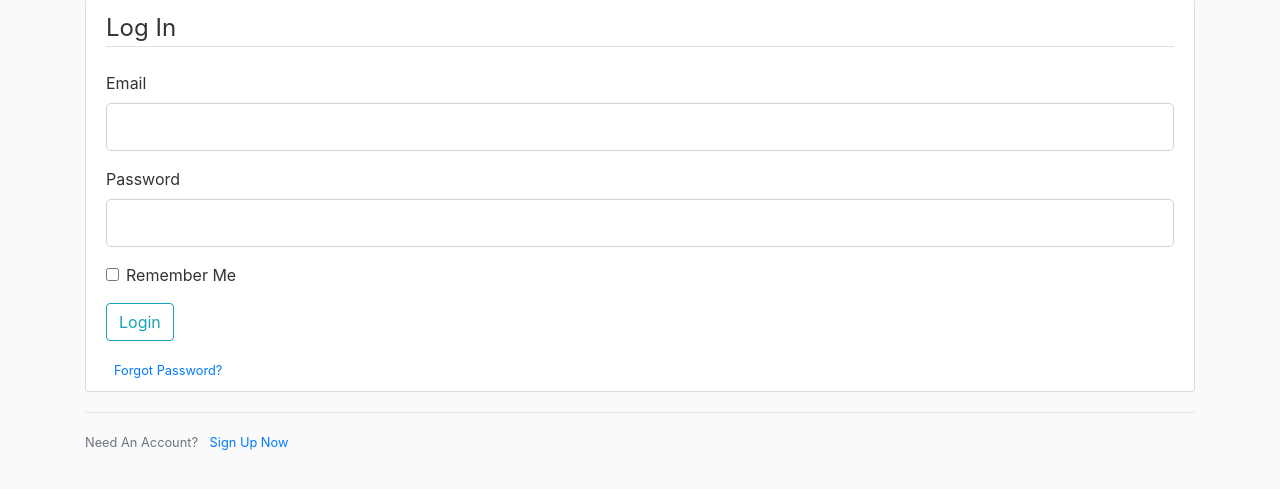
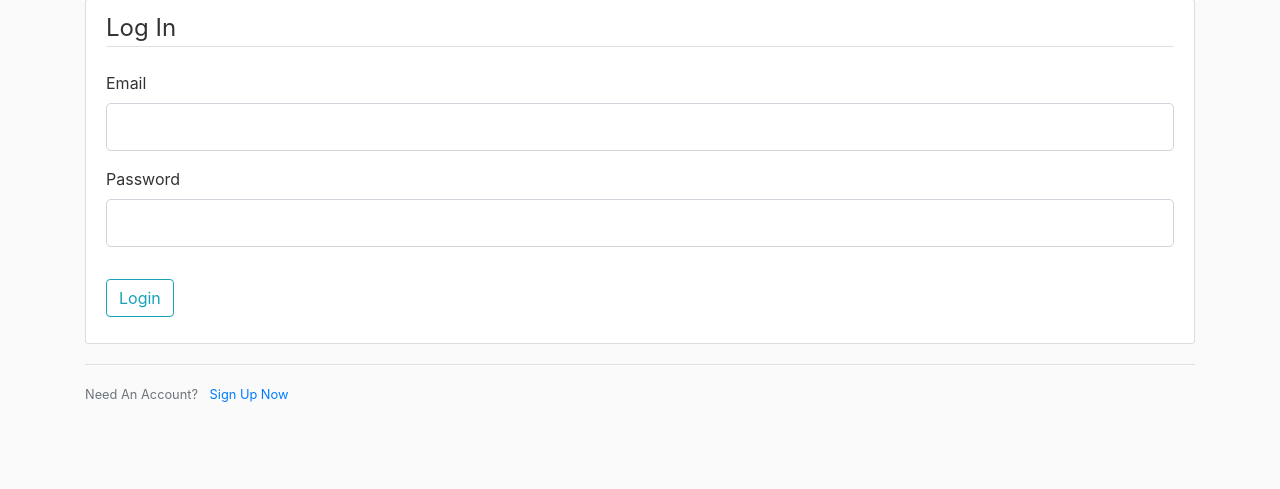
Before and after one commit to jboakyedonkor/OBS4, a Flask app: page /login in a window 1280 px wide. Shown: the part 81-570 px from the top of the page. Run offline with Flask 2, Linux system fonts and the light colour scheme; some libraries are stand-ins or nearby versions.

Commit message:
Removed Remember me

```diff
--- a/web_client/routes.py
+++ b/web_client/routes.py
@@ -58,7 +58,7 @@ def login():
         user = User.query.filter_by(email=form.email.data).first()
         if user and bcrypt.check_password_hash(
                 user.password, form.password.data):
-            login_user(user, remember=form.remember.data)
+            login_user(user)
 
 
             token = generate_token(user.username)
--- a/web_client/templates/login.html
+++ b/web_client/templates/login.html
@@ -31,17 +31,17 @@
                         {{ form.password(class="form-control form-control-lg") }}
                     {% endif %}
                 </div>
-                <div class="form-check">
+                <!-- <div class="form-check">
                     {{ form.remember(class="form-check-input") }}
                     {{ form.remember.label(class="form-check-label") }}
-                </div>
+                </div> -->
             </fieldset>
             <div class="form-group">
                 {{ form.submit(class="btn btn-outline-info") }}
             </div>
-            <small class="text-muted ml-2">
+            <!-- <small class="text-muted ml-2">
                 <a href="#">Forgot Password?</a>
-            </small>
+            </small> -->
         </form>
     </div>
     <div class="border-top pt-3">
```
